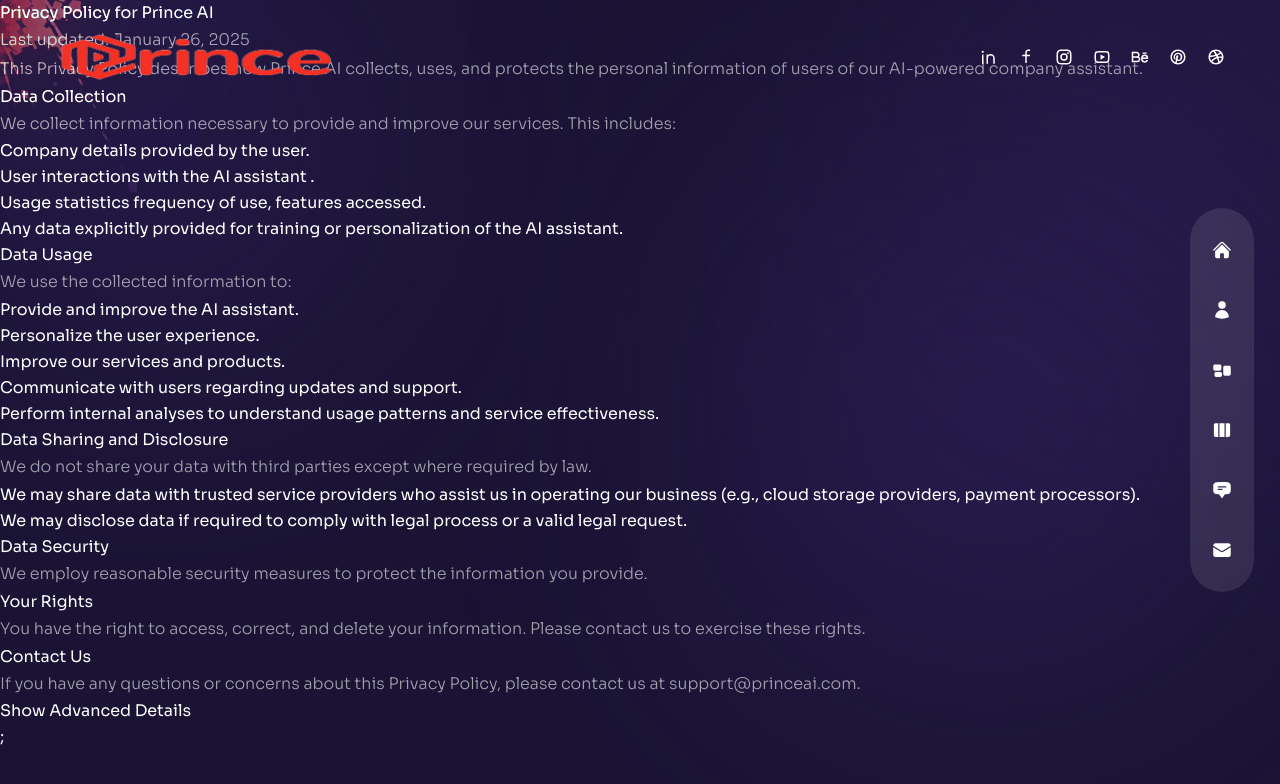
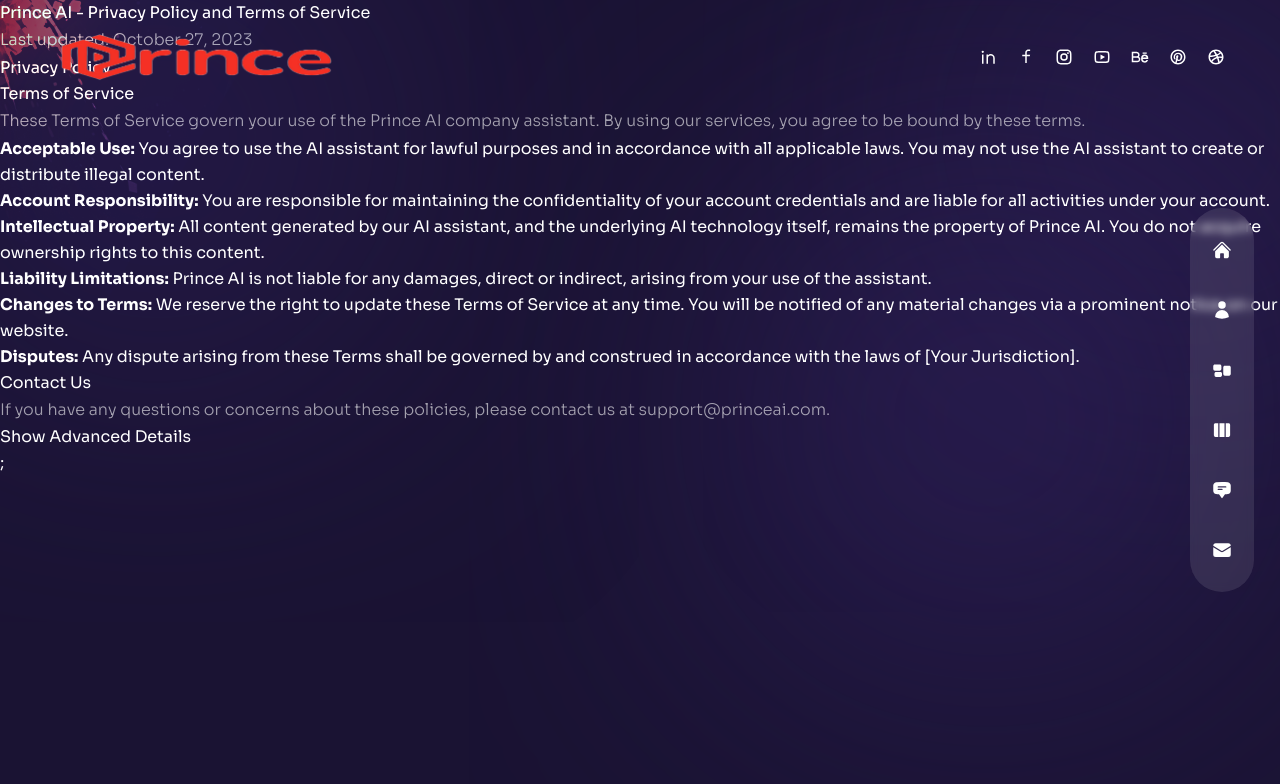
Before and after one commit to Prince1Bhikadiya/Princeporfolio, a Next.js app: page /privacypolicy in a window 1280 px wide. Shown: the top 784 px of the page. Built offline with nearby package versions, Linux system fonts and the light colour scheme.

Commit message:
Update index.js

```diff
--- a/pages/privacypolicy/index.js
+++ b/pages/privacypolicy/index.js
@@ -1,6 +1,6 @@
 import { useState } from 'react';
 
-const PrivacyPolicy = () => {
+const PrivacyAndTerms = () => {
   const [showAdvanced, setShowAdvanced] = useState(false);
 
   const toggleAdvanced = () => {
@@ -8,81 +8,56 @@
   };
 
   return (
-    <div className="privacy-policy">
-      <h1>Privacy Policy for Prince AI</h1>
+    <div className="privacy-terms">
+      <h1>Prince AI - Privacy Policy and Terms of Service</h1>
+      <p>Last updated: October 27, 2023</p>
+
+      <h2>Privacy Policy</h2>
+      {/* ... (Privacy Policy content as before) ... */}
+
+      <h2>Terms of Service</h2>
       <p>
-        Last updated: January 26, 2025
+        These Terms of Service govern your use of the Prince AI company assistant. By using our services, you agree to be bound by these terms.
+      </p>
+      <ul>
+        <li>
+          <b>Acceptable Use:</b> You agree to use the AI assistant for lawful purposes and in accordance with all applicable laws.  You may not use the AI assistant to create or distribute illegal content.
+        </li>
+        <li>
+          <b>Account Responsibility:</b> You are responsible for maintaining the confidentiality of your account credentials and are liable for all activities under your account.
+        </li>
+        <li>
+          <b>Intellectual Property:</b>  All content generated by our AI assistant, and the underlying AI technology itself, remains the property of Prince AI. You do not acquire ownership rights to this content.
+        </li>
+        <li>
+          <b>Liability Limitations:</b> Prince AI is not liable for any damages, direct or indirect, arising from your use of the assistant.
+        </li>
+        <li>
+            <b>Changes to Terms:</b> We reserve the right to update these Terms of Service at any time.  You will be notified of any material changes via a prominent notice on our website.
+        </li>
+         <li>
+          <b>Disputes:</b> Any dispute arising from these Terms shall be governed by and construed in accordance with the laws of [Your Jurisdiction].
+        </li>
+      </ul>
+
+     <h2>Contact Us</h2>
+      <p>
+        If you have any questions or concerns about these policies, please contact us at support@princeai.com.
       </p>
 
-      <p>
-        This Privacy Policy describes how Prince AI collects, uses, and protects the personal information of users of our AI-powered company assistant.
-      </p>
-
-      <h2>Data Collection</h2>
-      <p>
-        We collect information necessary to provide and improve our services. This includes:
-      </p>
-      <ul>
-        <li>Company details provided by the user.</li>
-        <li>User interactions with the AI assistant .</li>
-        <li>Usage statistics frequency of use, features accessed.</li>
-        <li>Any data explicitly provided for training or personalization of the AI assistant.</li>
-      </ul>
-
-      <h2>Data Usage</h2>
-      <p>
-        We use the collected information to:
-      </p>
-      <ul>
-        <li>Provide and improve the AI assistant.</li>
-        <li>Personalize the user experience.</li>
-        <li>Improve our services and products.</li>
-        <li>Communicate with users regarding updates and support.</li>
-        <li>Perform internal analyses to understand usage patterns and service effectiveness.</li>
-      </ul>
-
-
-       <h2>Data Sharing and Disclosure</h2>
-      <p>
-      We do not share your data with third parties except where required by law.
-      </p>
-       <ul>
-        <li>We may share data with trusted service providers who assist us in operating our business (e.g., cloud storage providers, payment processors).</li>
-        <li>We may disclose data if required to comply with legal process or a valid legal request.</li>
-      </ul>
-
-     <h2>Data Security</h2>
-      <p>
-        We employ reasonable security measures to protect the information you provide.
-      </p>
-
-
-      <h2>Your Rights</h2>
-      <p>
-        You have the right to access, correct, and delete your information.  Please contact us to exercise these rights.
-      </p>
-        <h2>Contact Us</h2>
-      <p>
-        If you have any questions or concerns about this Privacy Policy, please contact us at support@princeai.com.
-      </p>
-
-
-
-       {/* Advanced Options (expandable section) */}
+      {/* Advanced Options (expandable section for Terms, could be moved to Privacy) */}
       <button onClick={toggleAdvanced}>
         {showAdvanced ? "Hide Advanced Details" : "Show Advanced Details"}
       </button>
       {showAdvanced && (
         <div>
-          <h2>Advanced Data Security Measures</h2>
-          <p>
-            We use encryption protocols to protect data in transit and storage. We employ regular security audits to identify and address vulnerabilities.  Our teams are trained on industry best practices regarding data handling.
-          </p>
-          {/* Add more detailed information here if needed */}
+          {/* Add more detailed information about terms, possibly an agreement to arbitration or other specific clauses. */}
         </div>
       )}
+
+
     </div>
   );
 };
 
-export default PrivacyPolicy;
+export default PrivacyAndTerms;
```
